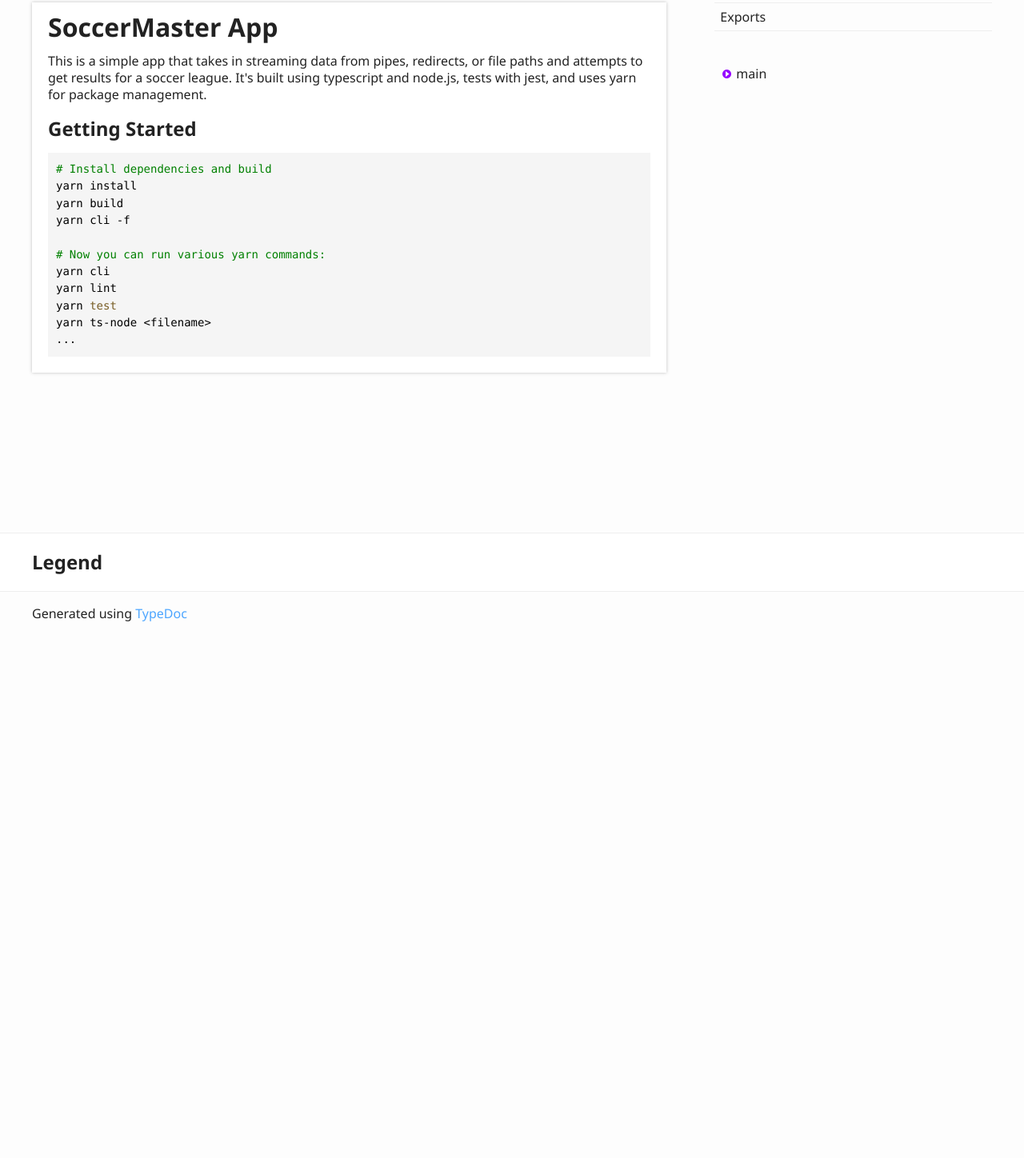
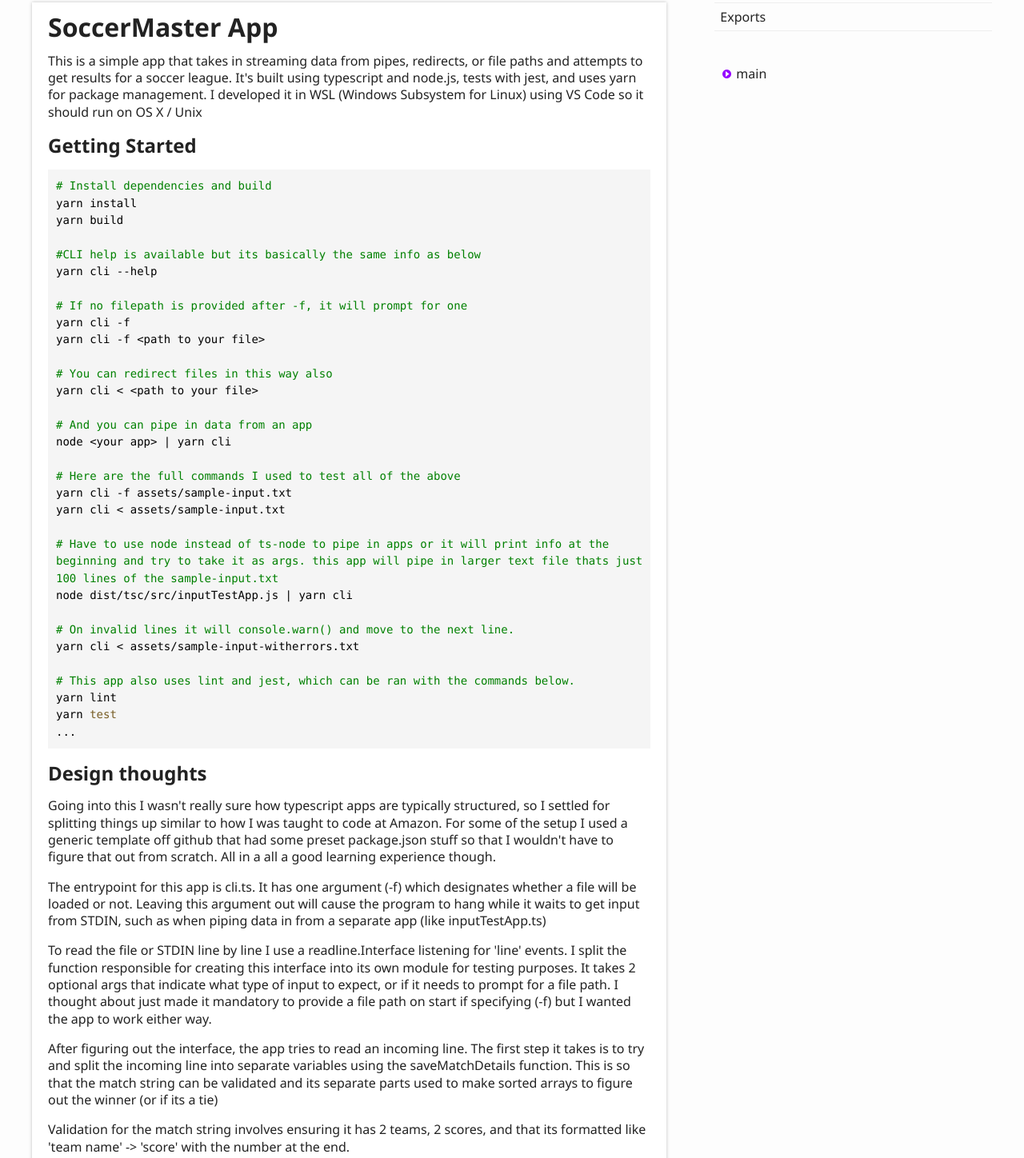
Before and after one commit to asthenes/SoccerMasterApp, a plain HTML site: page index.html in a window 1280 px wide. Shown: the part 170-1618 px from the top of the page at 80% size. Before the commit the page ends 964 px from the top, so only its background shows below. Drawn offline with Linux system fonts and the light colour scheme.

Commit message:
Deploying to gh-pages from  @ 9a25d6b1888ced578d94e24f8e65ab73d68b7cf8 🚀

```diff
--- a/index.html
+++ b/index.html
@@ -62,22 +62,54 @@
 					<h1>SoccerMaster App</h1>
 				</a>
 				<p>This is a simple app that takes in streaming data from pipes, redirects, or file paths and attempts to get results for a soccer league.
-				It&#39;s built using typescript and node.js, tests with jest, and uses yarn for package management.</p>
+				It&#39;s built using typescript and node.js, tests with jest, and uses yarn for package management. I developed it in WSL (Windows Subsystem for Linux) using VS Code so it should run on OS X / Unix</p>
 				<a href="#getting-started" id="getting-started" style="color: inherit; text-decoration: none;">
 					<h2>Getting Started</h2>
 				</a>
 				<pre><code class="language-bash"><span style="color: #008000"># Install dependencies and build</span>
 <span style="color: #000000">yarn install</span>
 <span style="color: #000000">yarn build</span>
-<span style="color: #000000">yarn cli -f</span>
 
-<span style="color: #008000"># Now you can run various yarn commands:</span>
-<span style="color: #000000">yarn cli</span>
+<span style="color: #008000">#CLI help is available but its basically the same info as below</span>
+<span style="color: #000000">yarn cli --help</span>
+
+<span style="color: #008000"># If no filepath is provided after -f, it will prompt for one</span>
+<span style="color: #000000">yarn cli -f </span>
+<span style="color: #000000">yarn cli -f &lt;path to your file&gt;</span>
+
+<span style="color: #008000"># You can redirect files in this way also</span>
+<span style="color: #000000">yarn cli &lt; &lt;path to your file&gt;</span>
+
+<span style="color: #008000"># And you can pipe in data from an app</span>
+<span style="color: #000000">node &lt;your app&gt; | yarn cli</span>
+
+<span style="color: #008000"># Here are the full commands I used to test all of the above</span>
+<span style="color: #000000">yarn cli -f assets/sample-input.txt</span>
+<span style="color: #000000">yarn cli &lt; assets/sample-input.txt</span>
+
+<span style="color: #008000"># Have to use node instead of ts-node to pipe in apps or it will print info at the beginning and try to take it as args. this app will pipe in larger text file thats just 100 lines of the sample-input.txt</span>
+<span style="color: #000000">node dist/tsc/src/inputTestApp.js | yarn cli</span>
+
+<span style="color: #008000"># On invalid lines it will console.warn() and move to the next line.</span>
+<span style="color: #000000">yarn cli &lt; assets/sample-input-witherrors.txt</span>
+
+<span style="color: #008000"># This app also uses lint and jest, which can be ran with the commands below.</span>
 <span style="color: #000000">yarn lint</span>
 <span style="color: #000000">yarn </span><span style="color: #795E26">test</span>
-<span style="color: #000000">yarn ts-node &lt;filename&gt;</span>
 <span style="color: #000000">...</span>
 </code></pre>
+				<a href="#design-thoughts" id="design-thoughts" style="color: inherit; text-decoration: none;">
+					<h2>Design thoughts</h2>
+				</a>
+				<p>Going into this I wasn&#39;t really sure how typescript apps are typically structured, so I settled for splitting things up similar to how I was taught to code at Amazon. For some of the setup I used a generic template off github that had some preset package.json stuff so that I wouldn&#39;t have to figure that out from scratch. All in a all a good learning experience though.</p>
+				<p>The entrypoint for this app is cli.ts. It has one argument (-f) which designates whether a file will be loaded or not. Leaving this argument out will cause the program to hang while it waits to get input from STDIN, such as when piping data in from a separate app (like inputTestApp.ts)</p>
+				<p>To read the file or STDIN line by line I use a readline.Interface listening for &#39;line&#39; events. I split the function responsible for creating this interface into its own module for testing purposes. It takes 2 optional args that indicate what type of input to expect, or if it needs to prompt for a file path. I thought about just made it mandatory to provide a file path on start if specifying (-f) but I wanted the app to work either way.</p>
+				<p>After figuring out the interface, the app tries to read an incoming line. The first step it takes is to try and split the incoming line into separate variables using the saveMatchDetails function. This is so that the match string can be validated and its separate parts used to make sorted arrays to figure out the winner (or if its a tie)</p>
+				<p>Validation for the match string involves ensuring it has 2 teams, 2 scores, and that its formatted like &#39;team name&#39; -&gt; &#39;score&#39; with the number at the end. </p>
+				<p>Most of the logic for printing out matchday info hinges on the map&lt;string, number&gt; used to track each teams points as the match days progress, and a string array that tracks what teams have been seen for that match day.</p>
+				<p>Once saveMatchDetails() has sorted the team names by their score, we check if they are in the list used to track matchday progress. If they are, we print that matchday, if not we add them in and continue to assigning them points. Point assignment works the same way but for the map. Set the team name and its score to whatever its current score is + the points it won (3 for win, 1 for tie)</p>
+				<p>when the readInterface runs out of lines it has a close event that we listen for to print out whatever is left for the last matchday.</p>
+				<p>There are some other small bits of logic in the utils package, like when we prompt for a file, theres an extra function that validates that it exists, and if not, we console.log the failure and then call main with a (-f) arg again so that it will go back through the file prompt function.</p>
 			</div>
 		</div>
 		<div class="col-4 col-menu menu-sticky-wrap menu-highlight">
```
Also changed, not shown: modules.html (+3 -3 lines).
